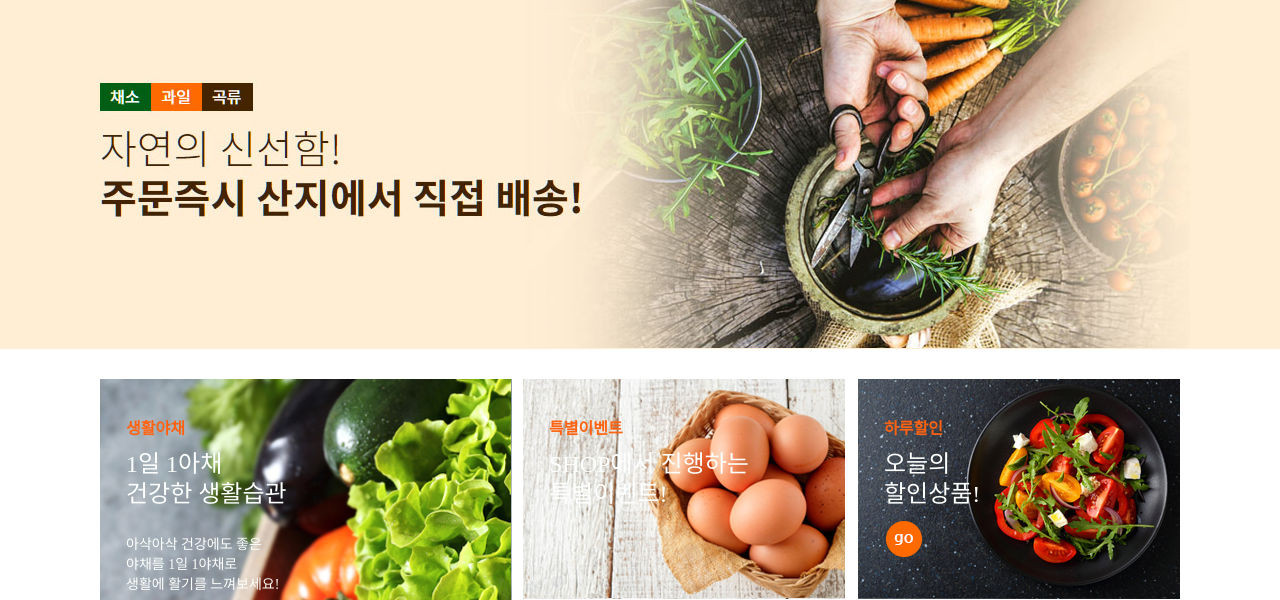
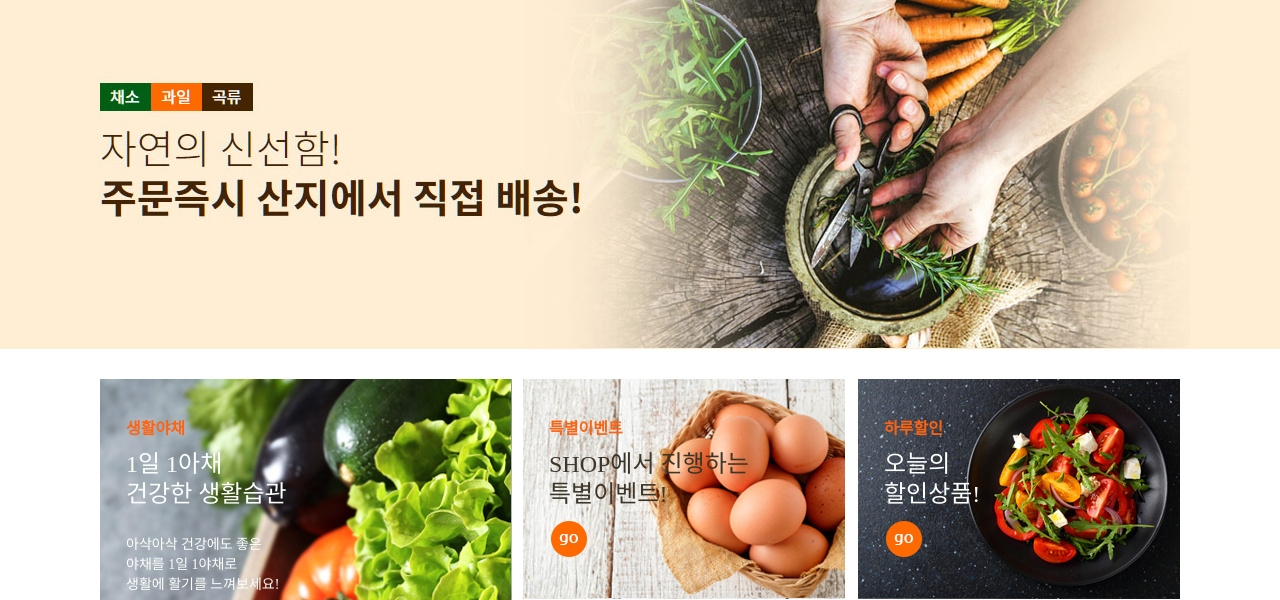
Before and after one commit to Hasoro4748/HTML, a plain HTML site: page foodshop/index.html in a window 1280 px wide. Shown: the part 193-793 px from the top of the page. Drawn offline with Linux system fonts and the light colour scheme.

Commit message:
"07-30_2"

```diff
--- a/foodshop/index.html
+++ b/foodshop/index.html
@@ -201,6 +201,9 @@
       margin-bottom: 10px;
       line-height: 30px;
     }
+    main > .go > article > .banner > a .title.dark {
+    color: #3c362a;
+}
 
     main>.go>article>.banner>a .title>i {
       display: block;
@@ -220,11 +223,6 @@
       width: 322px;
       height: 220px;
       margin-left: 11px;
-    }
-
-    main .go>article>div:nth-child(2)>a>img {
-      margin-left: 25px;
-      margin-top: 140px;
     }
 
     main>.go>article>div:nth-child(3) {
```
